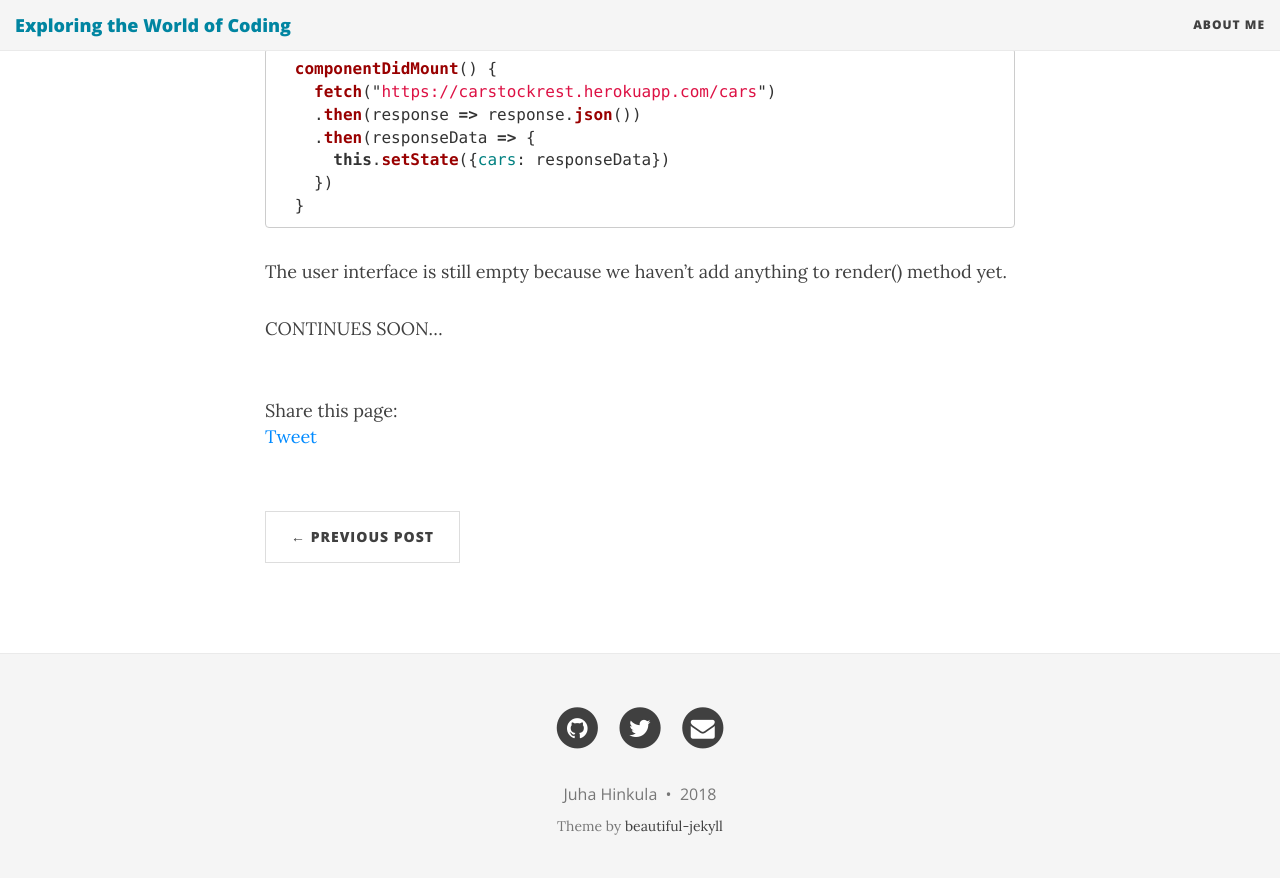
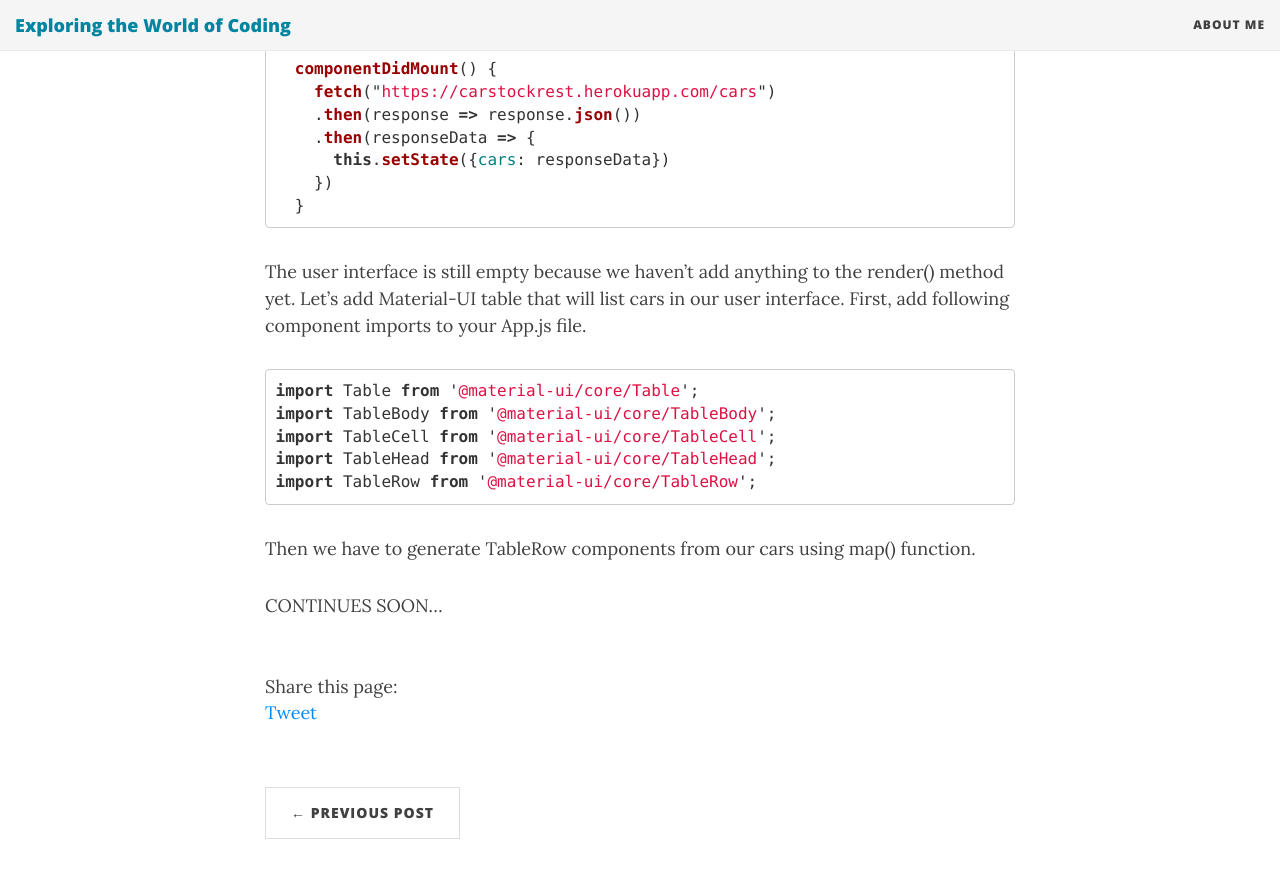
Before and after one commit to juhahinkula/juhahinkula.github.io, a Jekyll site: the page built from _posts/2018-09-21-react-tutorial.markdown, in a window 1280 px wide and 900 px high, scrolled down 3679 px. Shown: the top 878 px of the window. Built offline with Jekyll 4.4.1, drawn with Linux system fonts in a browser that asks for light colours; nearby versions of some CDN libraries; comment, search, counter and statistics services are not loaded.

Commit message:
modified post

```diff
--- a/_posts/2018-09-21-react-tutorial.markdown
+++ b/_posts/2018-09-21-react-tutorial.markdown
@@ -92,7 +92,19 @@ Next, add following code inside your *componentDidMount()* method. The code send
   }
 {% endhighlight %}
 
-The user interface is still empty because we haven't add anything to render() method yet.
+The user interface is still empty because we haven't add anything to the render() method yet. Let's add Material-UI table that will list cars in our user interface. First, add following component imports to your App.js file.
+
+{% highlight javascript %}
+import Table from '@material-ui/core/Table';
+import TableBody from '@material-ui/core/TableBody';
+import TableCell from '@material-ui/core/TableCell';
+import TableHead from '@material-ui/core/TableHead';
+import TableRow from '@material-ui/core/TableRow';
+{% endhighlight %}
+
+Then we have to generate TableRow components from our cars using map() function.
+
+
 
 
 
```
